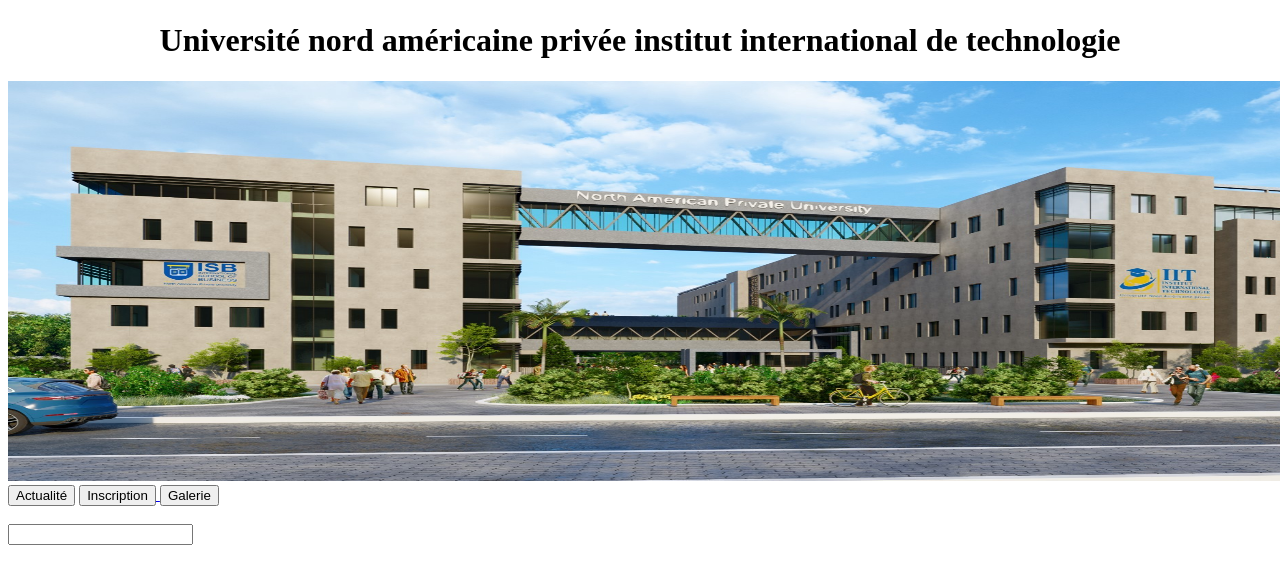
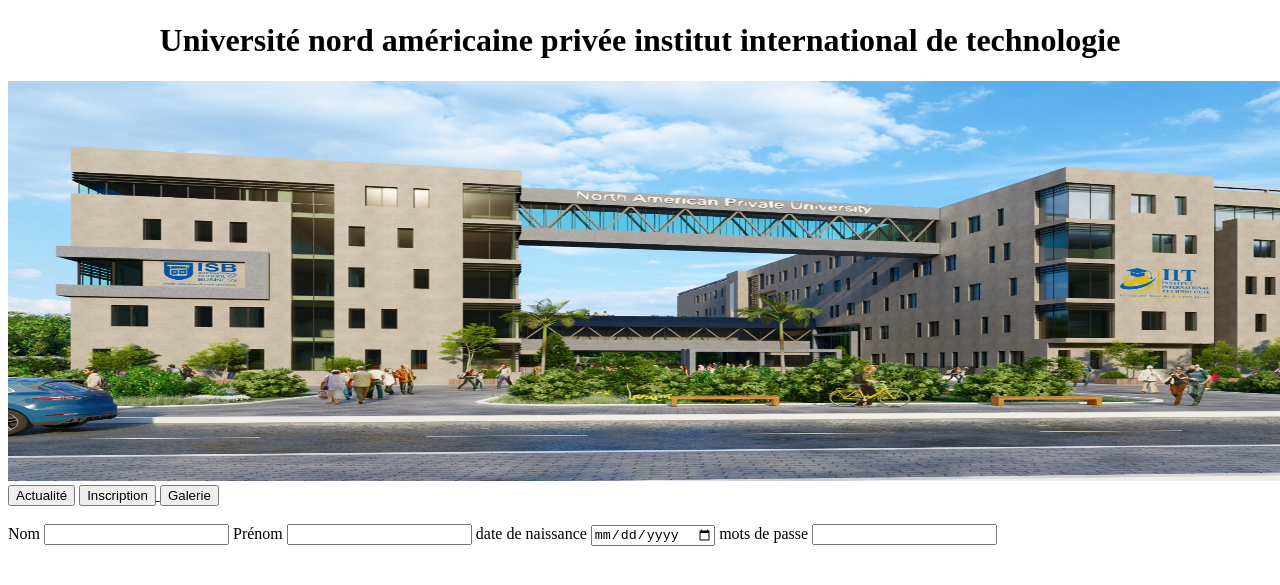
Before and after one commit to Ahmedhabaib/TP2G3, a plain HTML site: page pages_html/inscription.html in a window 1280 px wide. Shown: the part 161-746 px from the top of the page. Drawn offline with Linux system fonts and the light colour scheme.

Commit message:
Add files via upload

```diff
--- a/pages_html/inscription.html
+++ b/pages_html/inscription.html
@@ -25,8 +25,15 @@
 </header>
 <section>
     <br>
-    <label for="nom"></label>
+    <label >Nom</label>
     <input type="text">
+    <label >Prénom</label>
+    <input type="text">
+    <label >date de naissance</label>
+    <input type="date">
+    <label >mots de passe</label>
+    <input type="password">
+
 </section>
 </body>
 </html>
```
